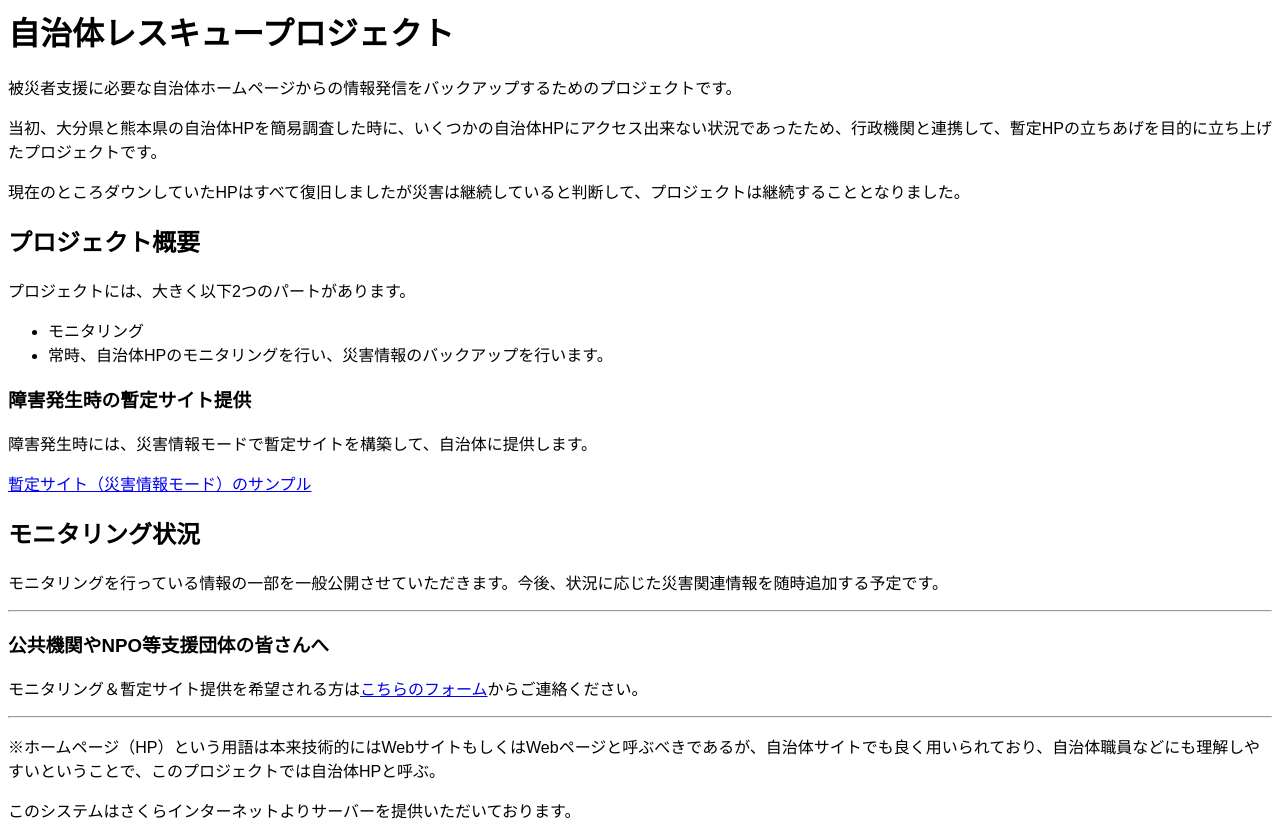
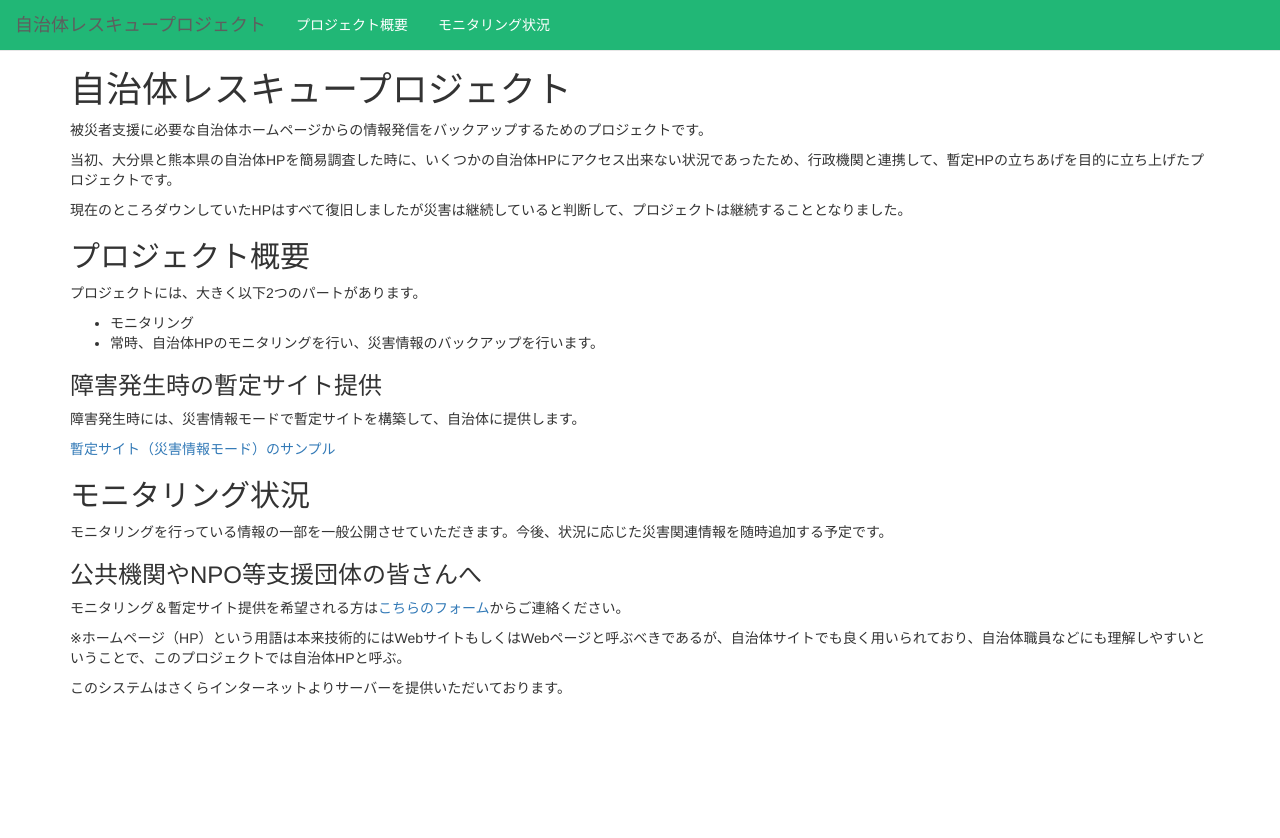
Before and after one commit to ITDART/klgmonitor, a plain HTML site: page index.html in a window 1280 px wide. After the commit the page ends 800 px from the top, so only its background shows below. Drawn offline with nearby package versions, Linux system fonts and the light colour scheme.

Commit message:
URLをクリッカブルに変更、デザイン修正

```diff
--- a/index.html
+++ b/index.html
@@ -2,24 +2,20 @@
 <html>
 <head>
     <meta charset="utf-8">
+    <meta http-equiv="X-UA-Compatible" content="IE=edge">
     <meta name="viewport" content="user-scalable=no,initial-scale=1,maximum-scale=1">
     <script src="http://code.jquery.com/jquery-1.11.0.min.js"></script>
-        <style>
+    <link rel="stylesheet" href="https://maxcdn.bootstrapcdn.com/bootstrap/3.3.6/css/bootstrap.min.css" integrity="sha384-1q8mTJOASx8j1Au+a5WDVnPi2lkFfwwEAa8hDDdjZlpLegxhjVME1fgjWPGmkzs7" crossorigin="anonymous">
+    <style type="text/css">
         body {
-                font-family:"hiragino kaku gothic pro",meiryo,"ms pgothic",sans-serif;
-                text-align:left;
-                -webkit-text-size-adjust: 100%;
+            font-family: 'ヒラギノ角ゴ ProN W3', 'Hiragino Kaku Gothic ProN', 'メイリオ', Meiryo, 'ＭＳ Ｐゴシック', 'MS PGothic', 'Helvetica Neue', Helvetica, Arial, Verdana, sans-serif;
         }
-            table {
-                border-collapse: collapse;
-                border-left: 1px solid #ccc;
-                border-top: 1px solid #ccc;
-                color: #333;
+
+        .container {
+            padding-top: 50px;
         }
-            table td {
-                border-right: 1px solid #ccc;
-                border-bottom: 1px solid #ccc;
-                padding: 5px;
+
+        .table tbody tr td {
             vertical-align: top;
             white-space: nowrap;
             overflow: hidden;
@@ -27,16 +23,35 @@
             max-width: 200px;
             font-size: 80%;
         }
+        .navbar-default {
+            background-color: #21b776;
+        }
+        .navbar-default .navbar-brand {
+            color:#FFF;
+        }
+        .navbar-default .navbar-nav li a {
+            color: #FFF;
+        }
     </style>
 </head>
 <body>
+    <nav class="navbar navbar-default navbar-fixed-top">
 
+        <a class="navbar-brand" href="#">自治体レスキュープロジェクト</a>
+        <div id="navbar" class="navbar-collapse collapse">
+            <ul class="nav navbar-nav">
+                <li><a href="#about">プロジェクト概要</a></li>
+                <li><a href="#status">モニタリング状況</a></li>
+            </ul>
+        </div>
+    </nav>
+    <div class="container">
         <h1>自治体レスキュープロジェクト</h1>
         <p>被災者支援に必要な自治体ホームページからの情報発信をバックアップするためのプロジェクトです。</p>
         <p>当初、大分県と熊本県の自治体HPを簡易調査した時に、いくつかの自治体HPにアクセス出来ない状況であったため、行政機関と連携して、暫定HPの立ちあげを目的に立ち上げたプロジェクトです。</p>
         <p>現在のところダウンしていたHPはすべて復旧しましたが災害は継続していると判断して、プロジェクトは継続することとなりました。</p>
 
-<h2>プロジェクト概要</h2>
+        <h2 id="about">プロジェクト概要</h2>
         <p>プロジェクトには、大きく以下2つのパートがあります。</p>
         <ul>
             <li>モニタリング</li>
@@ -45,21 +60,24 @@
 
         <h3>障害発生時の暫定サイト提供</h3>
         <p>障害発生時には、災害情報モードで暫定サイトを構築して、自治体に提供します。</p>
-<p><a href="http://itdart.jimdo.com/" target=_blank>暫定サイト（災害情報モード）のサンプル</a></p>
+        <p>
+            <a href="http://itdart.jimdo.com/" target=_blank>暫定サイト（災害情報モード）のサンプル</a>
+        </p>
 
-<h2>モニタリング状況</h2>
+        <h2 id="status">モニタリング状況</h2>
         <p>モニタリングを行っている情報の一部を一般公開させていただきます。今後、状況に応じた災害関連情報を随時追加する予定です。</p>
 
-<hr>
         <h3>公共機関やNPO等支援団体の皆さんへ</h3>
-<p>モニタリング＆暫定サイト提供を希望される方は<a href="https://docs.google.com/forms/d/1hIywPhg-Qa0GxqjN73DVob8lxYUrF1IGAbtEgveJgqQ/viewform" target=_blank>こちらのフォーム</a>からご連絡ください。</p>
-<hr>
+        <p>
+            モニタリング＆暫定サイト提供を希望される方は<a href="https://docs.google.com/forms/d/1hIywPhg-Qa0GxqjN73DVob8lxYUrF1IGAbtEgveJgqQ/viewform" target=_blank>こちらのフォーム</a>からご連絡ください。
+        </p>
+
 
         <div id="list"></div>
 
         <p>※ホームページ（HP）という用語は本来技術的にはWebサイトもしくはWebページと呼ぶべきであるが、自治体サイトでも良く用いられており、自治体職員などにも理解しやすいということで、このプロジェクトでは自治体HPと呼ぶ。</p>
         <p>このシステムはさくらインターネットよりサーバーを提供いただいております。</p>
-
+    </div>
     <script>
         $(function () {
             $.ajax({
@@ -67,35 +85,34 @@
                 url: 'https://spreadsheets.google.com/feeds/cells/1LKh3qNLgi1G4bh486lrxOrphGnbQUPtw3opzdBMJUEE/2/public/values?alt=json',
                 dataType: 'jsonp',
                 cache: false,
-                success: function(data)
-                {
+                success: function (data) {
                     renderForm(data.feed.entry);
                 },
-                error: function() { // 通信が失敗した時
+                error: function () { // 通信が失敗した時
                     console.log('error');
                 }
             });
         });
-        function renderForm(data){
+
+        function renderForm(data) {
             var target = $('#list');
-            var html = '<table><tr>';
+            var html = '<table class="table table-striped"><tr>';
             var row = 1;
 
-            for (i=0;i<data.length;i++){
+            for (i = 0; i < data.length; i++) {
                 if (data[i].gs$cell.row == row) {
-                    //if (data[i].gs$cell.row != 1 && data[i].gs$cell.col == 7) {
-                        //2行目以降、レスポンスタイム列としてブランク列を追加
-                    //    html = html + '<td></td><td>'+data[i].gs$cell.$t+'</td>';
-                    //} else {
-                        html = html + '<td>'+data[i].gs$cell.$t+'</td>'
-                    //}
+                    if (data[i].gs$cell.row != 1 && data[i].gs$cell.col == 3) {
+                        html = html + '<td><a href="' + data[i].gs$cell.$t + '" target=_blank>' + data[i].gs$cell.$t + '</a></td>';
+                    } else {
+                        html = html + '<td>' + data[i].gs$cell.$t + '</td>'
+                    }
                 } else if (data[i].gs$cell.col == 2) {
                     // 行頭で2列目なので県名列としてブランク列を追加する
-                    html = html + '</tr><tr><td></td><td>'+data[i].gs$cell.$t+'</td>';
-                    row = row +1;
+                    html = html + '</tr><tr><td></td><td>' + data[i].gs$cell.$t + '</td>';
+                    row = row + 1;
                 } else {
-                    html = html + '</tr><tr><td>'+data[i].gs$cell.$t+'</td>';
-                    row = row +1;
+                    html = html + '</tr><tr><td>' + data[i].gs$cell.$t + '</td>';
+                    row = row + 1;
                 }
                 console.log(data[i].gs$cell.row + ' , ' + data[i].gs$cell.col + ' : ' + data[i].gs$cell.$t);
             }
```
Lines whose indentation alone changed are shown as unchanged.
